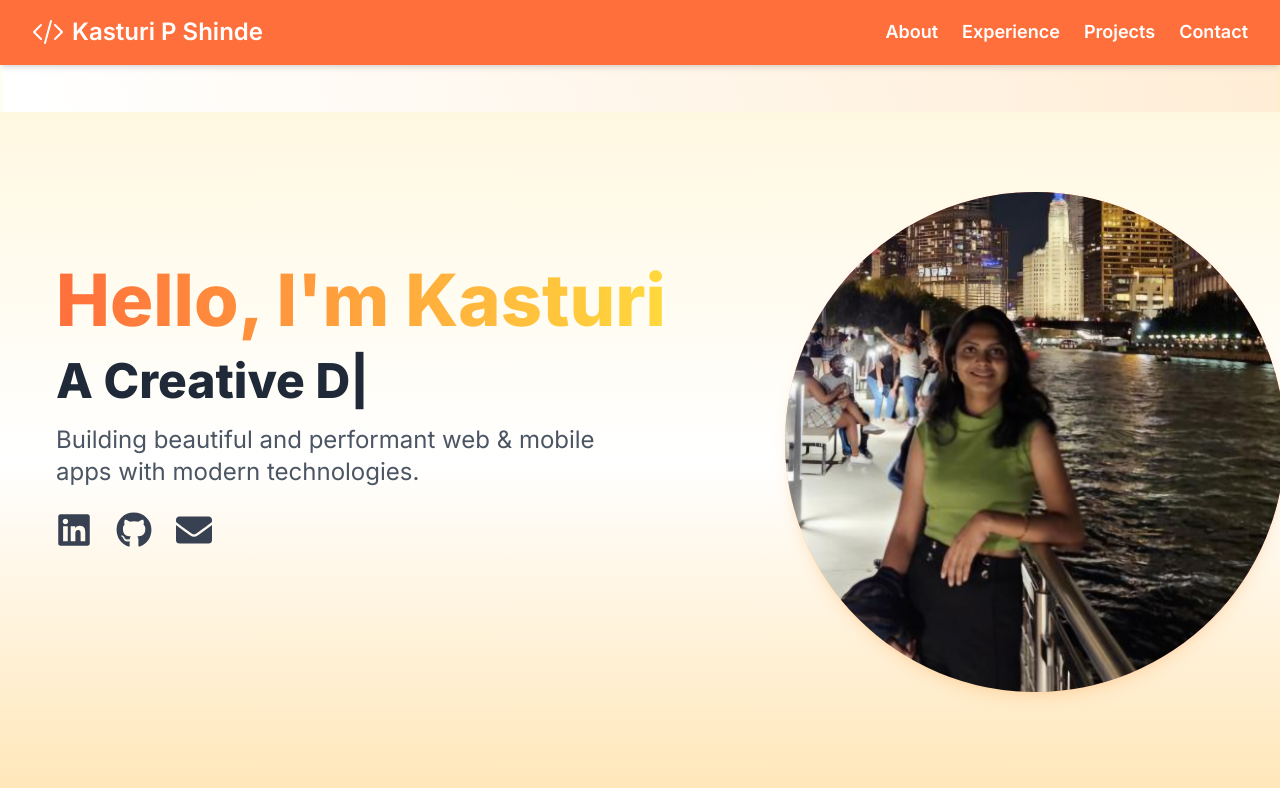
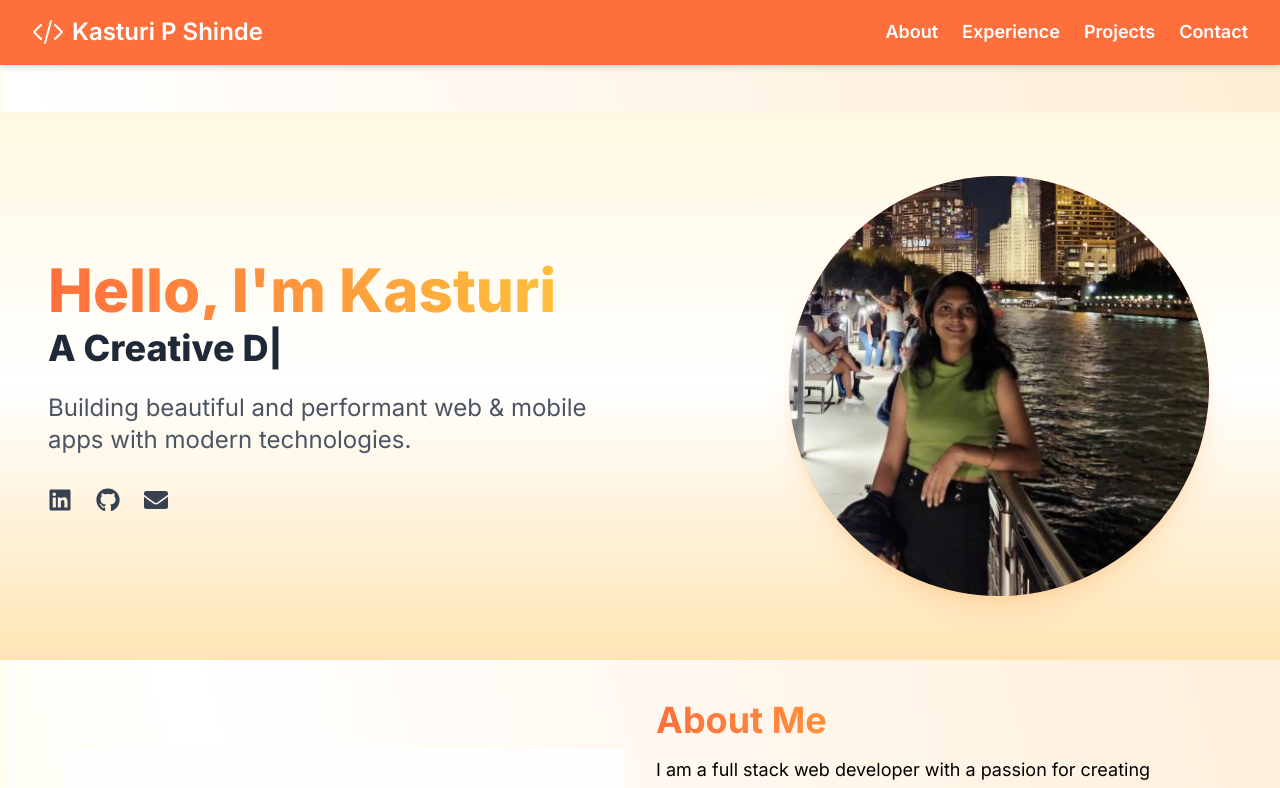
Before and after one commit to kasturi-23/_Portfolio, a Next.js app: page / in a window 1280 px wide. Shown: the top 788 px of the page. Built offline with nearby package versions, Linux system fonts and the light colour scheme.

Commit message:
Update HeroSection.jsx

```diff
--- a/src/app/components/HeroSection.jsx
+++ b/src/app/components/HeroSection.jsx
@@ -8,23 +8,24 @@ import { FaGithub, FaLinkedin, FaEnvelope } from "react-icons/fa";
 
 const HeroSection = () => {
   return (
-    <section className="relative overflow-hidden bg-gradient-to-b from-[#FFF8E1] via-[#FFFFFF] to-[#FFE5B4] py-10 px-6 sm:px-12 w-full max-w-[3000px] mx-auto h-auto sm:h-[700px]">
-      {/* Animated background effect */}
-      <div className="absolute -z-10 top-0 left-0 w-full h-full bg-[radial-gradient(ellipse_at_center,_var(--tw-gradient-stops))] from-yellow-200/20 via-pink-200/10 to-orange-200/20 blur-2xl" />
+    <section className="relative overflow-hidden bg-gradient-to-b from-[#FFF8E1] via-[#FFFFFF] to-[#FFE5B4] py-16 px-6 sm:px-12 max-w-[1440px] mx-auto">
 
-      <div className="grid grid-cols-1 sm:grid-cols-12 w-full">
-        {/* Left Text Section */}
+      {/* Animated background blur */}
+      <div className="absolute -z-10 inset-0 bg-[radial-gradient(ellipse_at_center,_var(--tw-gradient-stops))] from-yellow-200/20 via-pink-200/10 to-orange-200/20 blur-2xl" />
+
+      <div className="grid grid-cols-1 sm:grid-cols-12 items-center gap-12">
+
+        {/* Left Section */}
         <motion.div
-          initial={{ opacity: 0, scale: 0.5 }}
-          animate={{ opacity: 1, scale: 1 }}
-          transition={{ duration: 0.5 }}
-          className="col-span-12 sm:col-span-8 place-self-center text-center sm:text-left justify-self-start px-2"
+          initial={{ opacity: 0, x: -30 }}
+          animate={{ opacity: 1, x: 0 }}
+          transition={{ duration: 0.8 }}
+          className="col-span-12 sm:col-span-7 text-center sm:text-left"
         >
-         <h1 className="mb-4 text-2xl sm:text-4xl md:text-5xl lg:text-6xl xl:text-7xl font-extrabold">
-  <span className="text-transparent bg-clip-text bg-gradient-to-r from-[#FF6F3C] to-[#FFD93D]">
+          <h1 className="text-4xl sm:text-5xl md:text-6xl font-extrabold leading-tight mb-6">
+            <span className="block text-transparent bg-clip-text bg-gradient-to-r from-[#FF6F3C] to-[#FFD93D]">
               Hello, I&apos;m Kasturi
             </span>
-  <br />
             <TypeAnimation
               sequence={[
                 "A Passionate Engineer",
@@ -41,43 +42,54 @@ const HeroSection = () => {
               wrapper="span"
               speed={50}
               repeat={Infinity}
-  className="text-gray-800 mb-6 text-3xl sm:text-2xl md:text-3xl lg:text-4xl xl:text-5xl"
+              className="block text-gray-800 text-2xl sm:text-3xl md:text-4xl mt-2"
             />
-
           </h1>
 
-<p className="text-gray-600 mb-6 text-base sm:text-lg md:text-xl lg:text-2xl max-w-xl mx-auto sm:mx-0">
+          <p className="text-gray-600 text-lg sm:text-xl md:text-2xl mb-8 max-w-xl mx-auto sm:mx-0">
             Building beautiful and performant web & mobile apps with modern technologies.
           </p>
 
-<div className="flex gap-4 sm:gap-6 justify-center sm:justify-start text-3xl sm:text-4xl text-gray-700 mb-8">
-  <Link href="https://www.linkedin.com/in/kasturi-p-shinde/" target="_blank" aria-label="LinkedIn">
-    <FaLinkedin className="hover:text-red-500 transition-colors duration-300" />
+          <div className="flex justify-center sm:justify-start space-x-6 text-2xl text-gray-700">
+            <Link
+              href="https://www.linkedin.com/in/kasturi-p-shinde/"
+              target="_blank"
+              aria-label="LinkedIn"
+              className="hover:text-red-500 transition-colors"
+            >
+              <FaLinkedin />
             </Link>
-  <Link href="https://github.com/kasturi-23" target="_blank" aria-label="GitHub">
-    <FaGithub className="hover:text-red-500 transition-colors duration-300" />
+            <Link
+              href="https://github.com/kasturi-23"
+              target="_blank"
+              aria-label="GitHub"
+              className="hover:text-red-500 transition-colors"
+            >
+              <FaGithub />
             </Link>
-  <Link href="mailto:kshinde3@hawk.illinoistech.edu" aria-label="Email">
-    <FaEnvelope className="hover:text-red-500 transition-colors duration-300" />
+            <Link
+              href="mailto:kshinde3@hawk.illinoistech.edu"
+              aria-label="Email"
+              className="hover:text-red-500 transition-colors"
+            >
+              <FaEnvelope />
             </Link>
           </div>
-
         </motion.div>
 
-        {/* Right Image Section */}
+        {/* Right Section - Image */}
         <motion.div
-          initial={{ opacity: 0, scale: 0.5 }}
-          animate={{ opacity: 1, scale: 1 }}
-          transition={{ duration: 0.5 }}
-          className="col-span-12 sm:col-span-4 place-self-center mt-6 sm:mt-10"
+          initial={{ opacity: 0, x: 30 }}
+          animate={{ opacity: 1, x: 0 }}
+          transition={{ duration: 0.8 }}
+          className="col-span-12 sm:col-span-5 flex justify-center"
         >
-          <div className="rounded-full p-1 bg-gradient-to-tr from-yellow-300 via-pink-400 to-orange-500
-                          w-[200px] h-[200px] sm:w-[300px] sm:h-[300px] md:w-[400px] md:h-[400px] lg:w-[500px] lg:h-[500px] relative shadow-lg shadow-orange-300/30">
+          <div className="relative rounded-full bg-gradient-to-tr from-yellow-300 via-pink-400 to-orange-500 p-1 w-[220px] h-[220px] sm:w-[300px] sm:h-[300px] md:w-[360px] md:h-[360px] lg:w-[420px] lg:h-[420px] shadow-xl shadow-orange-300/30">
             <Image
               src="/images/Screenshot_20250617_200712_WhatsApp.jpg"
-              alt="hero image"
-              className="rounded-full object-cover w-full h-full"
+              alt="Kasturi's portrait"
               fill
+              className="rounded-full object-cover"
               priority
             />
           </div>
```
Lines whose indentation alone changed are shown as unchanged.
